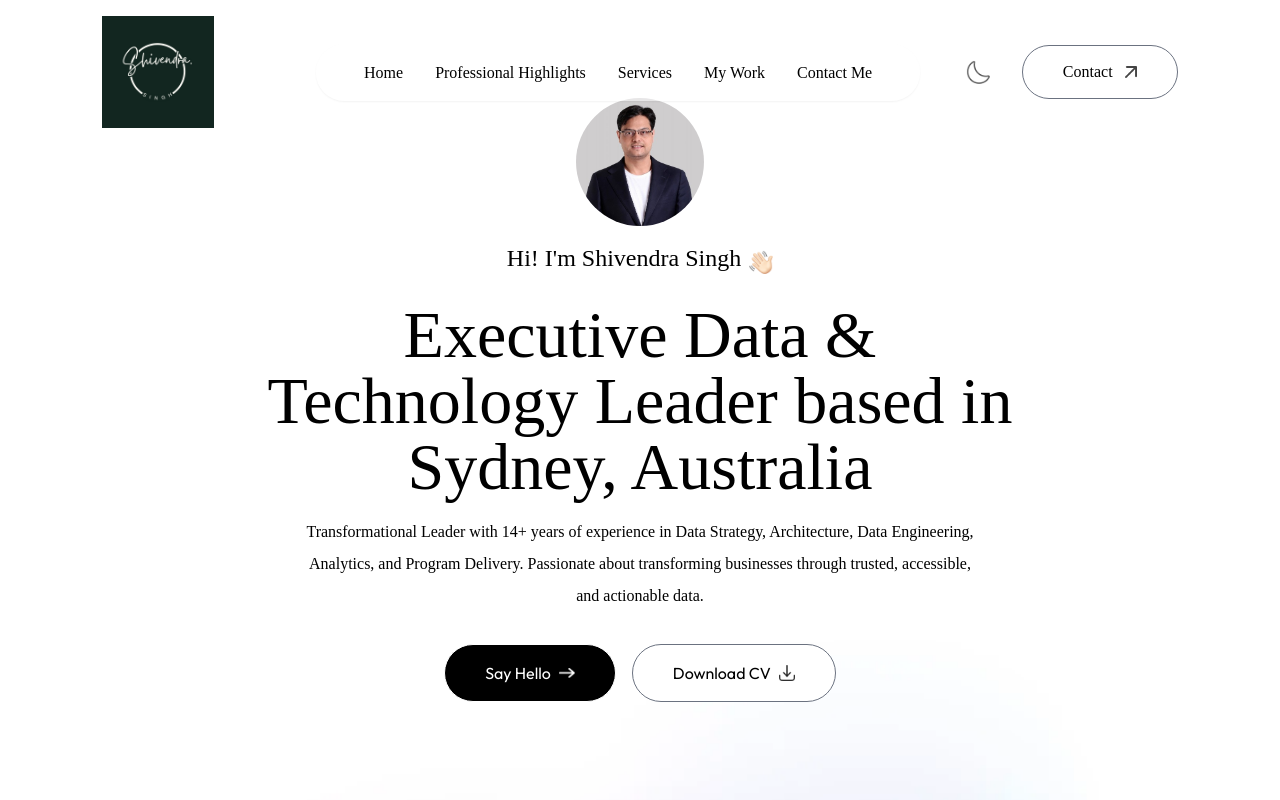
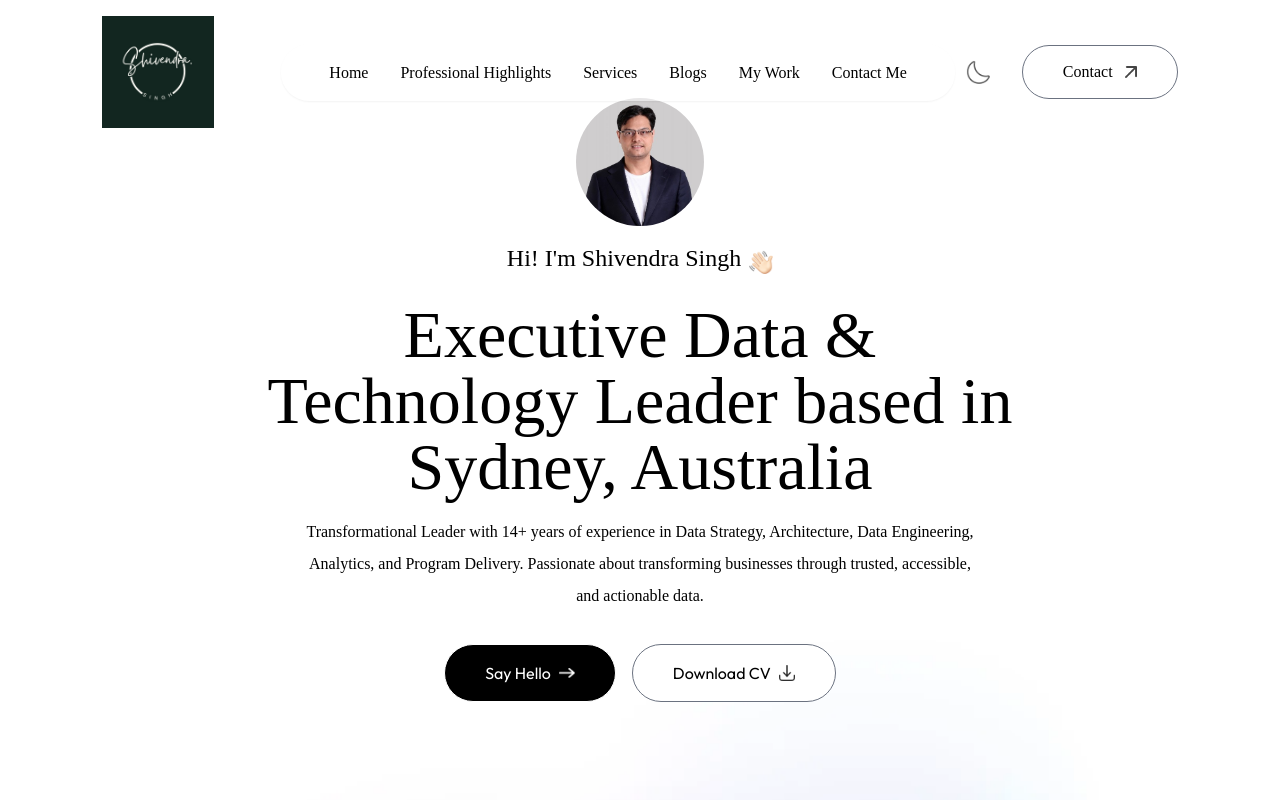
Before and after one commit to Connect-Shivendra/Portfolio, a Next.js app: page / in a window 1280 px wide. Shown: the top 800 px of the page. Built offline with nearby package versions, Linux system fonts and the light colour scheme; a web font is replaced by a local one.

Commit message:
Enabed Blogs in Navbar

```diff
--- a/app/blog/[slug]/page.js
+++ b/app/blog/[slug]/page.js
@@ -2,18 +2,20 @@
 
 import { useState, useEffect } from 'react';
 import Link from 'next/link';
+import * as React from 'react';
 
 export default function BlogPost({ params }) {
-  // Don't destructure params.slug directly
+  // Use React.use() to handle the async params
+  const { slug } = React.use(params);
   const [blog, setBlog] = useState(null);
   const [loading, setLoading] = useState(true);
   const [error, setError] = useState(null);
 
   useEffect(() => {
-    // Access params.slug inside the useEffect
+    // Access slug inside the useEffect
     const fetchBlog = async () => {
       try {
-        const response = await fetch(`/api/blogs/${params.slug}`);
+        const response = await fetch(`/api/blogs/${slug}`);
         if (!response.ok) {
           throw new Error('Blog post not found');
         }
@@ -27,7 +29,7 @@ export default function BlogPost({ params }) {
     };
 
     fetchBlog();
-  }, [params.slug]); // Use params.slug directly in the dependency array
+  }, [slug]); // Use slug directly in the dependency array
 
   if (loading) {
     return (
--- a/app/components/Navbar.jsx
+++ b/app/components/Navbar.jsx
@@ -52,7 +52,7 @@ const Navbar = ({isDarkMode, setIsDarkMode}) => {
             <li><a className='font-Ovo' href="#top">Home</a></li>
             <li><a className='font-Ovo' href="#about">Professional Highlights</a></li>
             <li><a className='font-Ovo' href="#services">Services</a></li>
-             {/*<li><a className='font-Ovo' href="#blogs">Blogs</a></li> */}
+            <li><a className='font-Ovo' href="#blogs">Blogs</a></li>
             <li><a className='font-Ovo' href="#work">My Work</a></li>
             <li><a className='font-Ovo' href="#contact">Contact Me</a></li>
         </ul>
@@ -87,7 +87,7 @@ const Navbar = ({isDarkMode, setIsDarkMode}) => {
             <li><a className='font-Ovo' onClick={closeMenu} href="#top">Home</a></li>
             <li><a className='font-Ovo' onClick={closeMenu} href="#about">About Me</a></li>
             <li><a className='font-Ovo' onClick={closeMenu} href="#services">Services</a></li>
-            {/*<li><a className='font-Ovo' onClick={closeMenu} href="#blogs">Blogs</a></li> */}
+            <li><a className='font-Ovo' onClick={closeMenu} href="#blogs">Blogs</a></li>
             <li><a className='font-Ovo' onClick={closeMenu} href="#work">My Work</a></li>
             <li><a className='font-Ovo' onClick={closeMenu} href="#contact">Contact Me</a></li>
         </ul>
```
